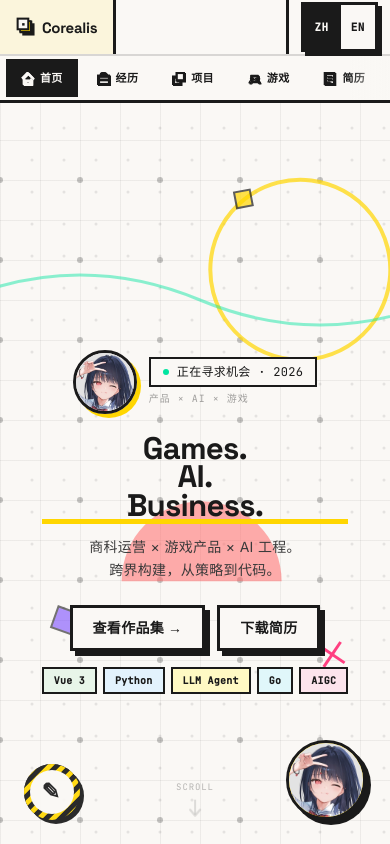
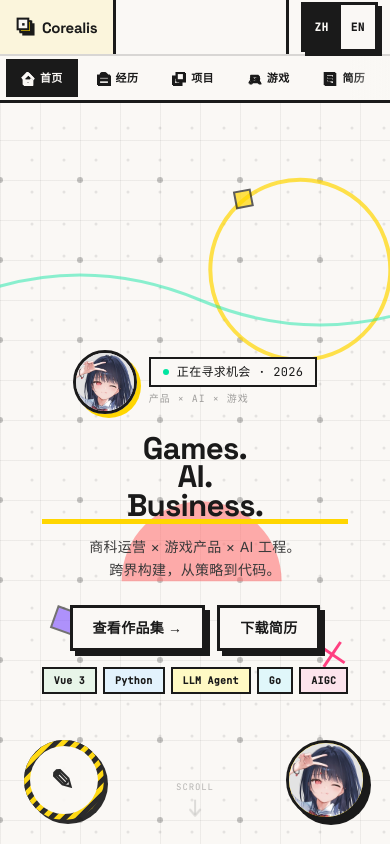
Before and after one commit to KDTikkly/haoyuan-web, a Vue app: page / in a window 390 px wide. Shown: the top 844 px of the page. Built offline with nearby package versions, Linux system fonts and the light colour scheme.

Commit message:
fix: mobile draw FAB size 56→80px to match AI agent button

```diff
--- a/src/components/MemphisGameBg.vue
+++ b/src/components/MemphisGameBg.vue
@@ -949,15 +949,15 @@ onUnmounted(() => {
     display: none;
   }
 
-  /* 圆形按钮，尺寸与 AI agent 一致 (w-14 h-14 = 56px) */
+  /* 圆形按钮，尺寸与 AI agent 一致 (w-20 h-20 = 80px) */
   .draw-entry-btn {
-    width: 56px !important;
-    height: 56px !important;
+    width: 80px !important;
+    height: 80px !important;
     min-width: 0 !important;
-    min-height: 56px !important;
+    min-height: 80px !important;
     padding: 0 !important;
     border-radius: 50% !important;
-    font-size: 22px;
+    font-size: 28px;
     display: flex;
     align-items: center;
     justify-content: center;
@@ -983,7 +983,7 @@ onUnmounted(() => {
     display: block;
     position: relative;
     z-index: 3;
-    font-size: 22px;
+    font-size: 28px;
     line-height: 1;
   }
 
```
